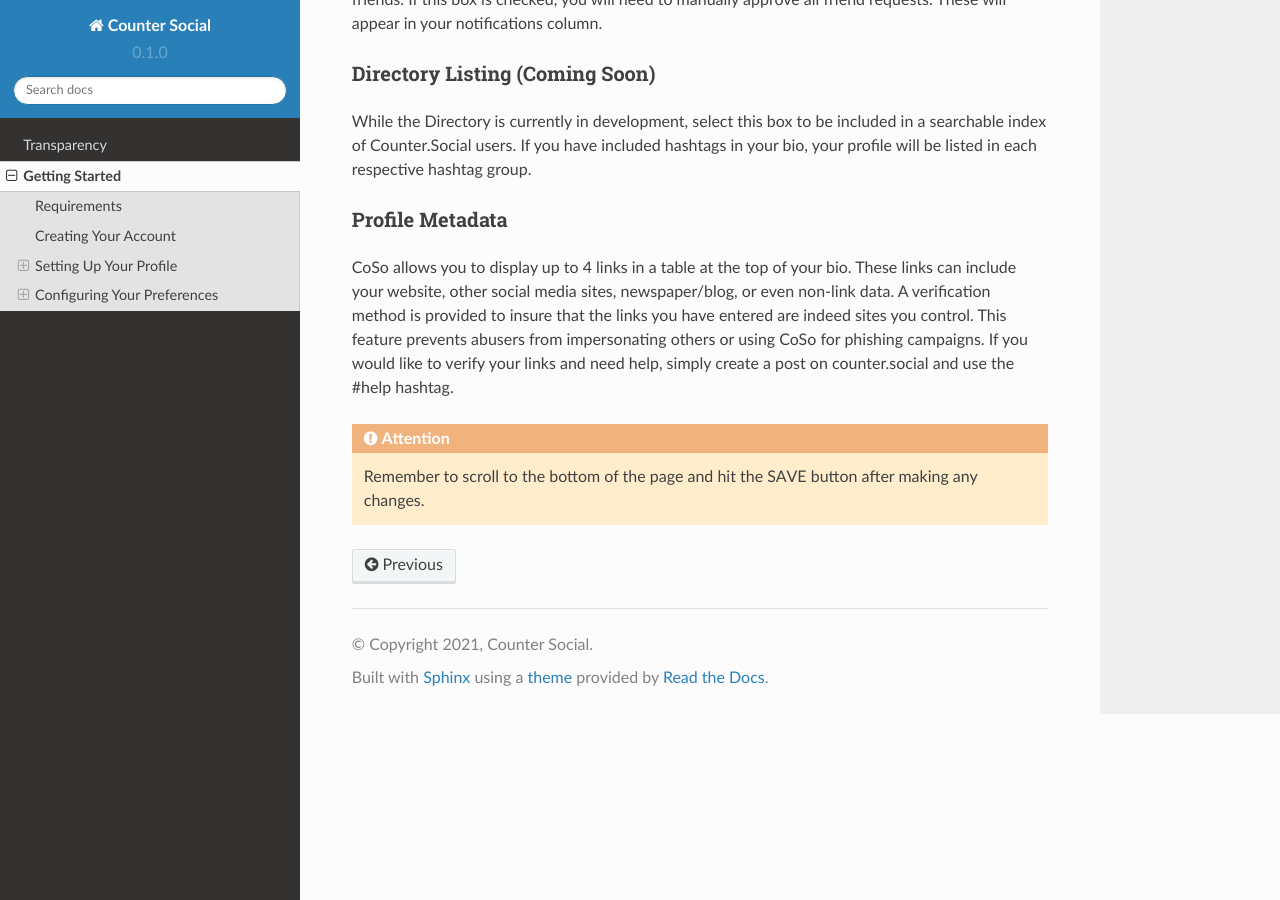
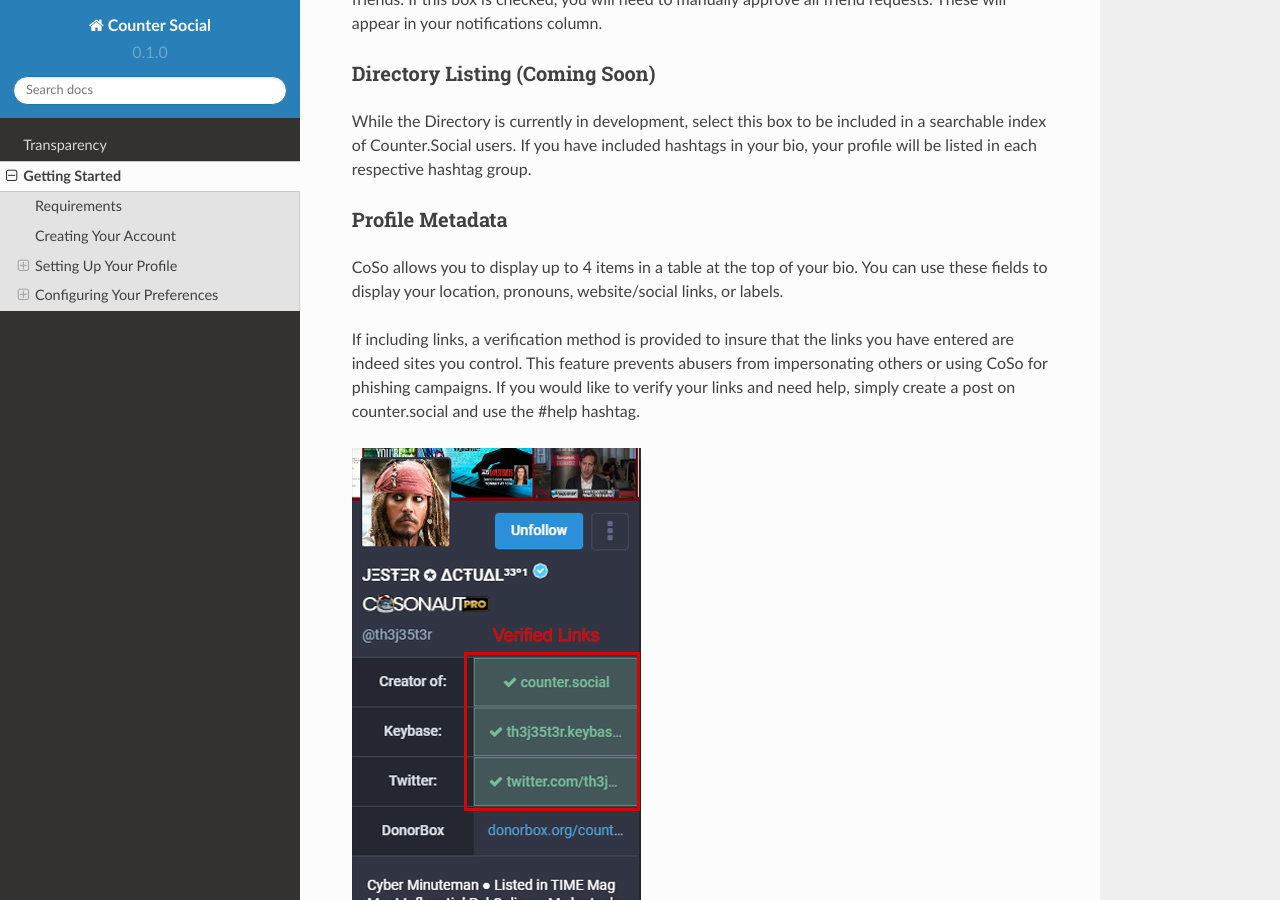
Before and after one commit to itskel/userguide, a Sphinx documentation site: the page built from docs/source/getting-started.rst, in a window 1280 px wide and 900 px high, scrolled down 3077 px. Built offline with Sphinx 7.4.7 and the Read the Docs theme 2.0.0, drawn with Linux system fonts in a browser that asks for light colours.

Commit message:
Update getting-started.rst

```diff
--- a/docs/source/getting-started.rst
+++ b/docs/source/getting-started.rst
@@ -83,6 +83,10 @@
 
 Profile Metadata
 ^^^^^^^^^^^^^
-CoSo allows you to display up to 4 links in a table at the top of your bio. These links can include your website, other social media sites, newspaper/blog, or even non-link data. A verification method is provided to insure that the links you have entered are indeed sites you control. This feature prevents abusers from impersonating others or using CoSo for phishing campaigns. If you would like to verify your links and need help, simply create a post on counter.social and use the #help hashtag.
+CoSo allows you to display up to 4 items in a table at the top of your bio. You can use these fields to display your location, pronouns, website/social links, or labels.
+
+If including links, a verification method is provided to insure that the links you have entered are indeed sites you control. This feature prevents abusers from impersonating others or using CoSo for phishing campaigns. If you would like to verify your links and need help, simply create a post on counter.social and use the #help hashtag.
+
+.. image:: img_verifiedlinks.jpg
 
 .. attention:: Remember to scroll to the bottom of the page and hit the SAVE button after making any changes.
```
